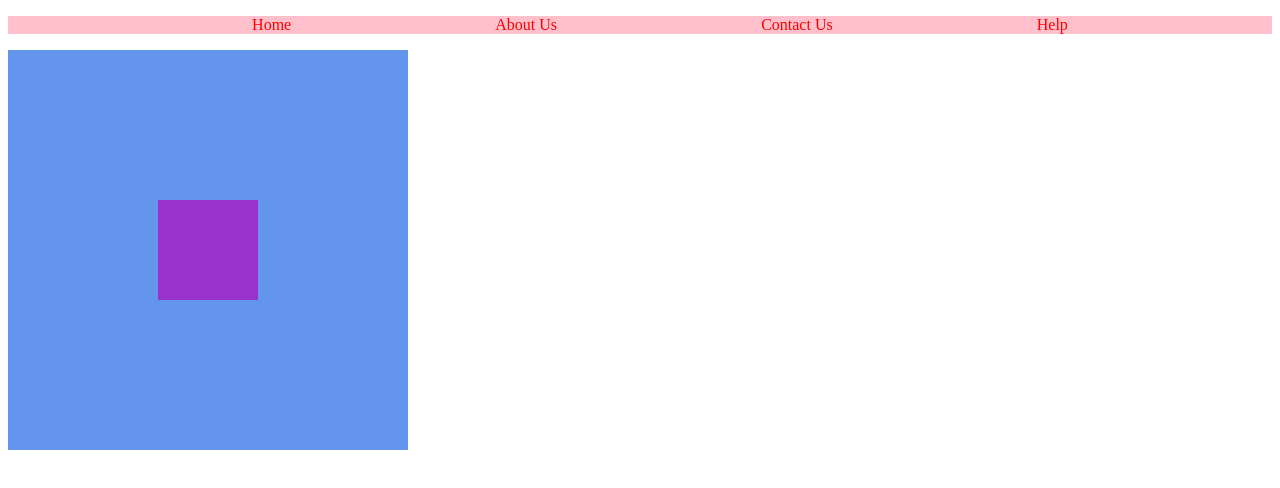
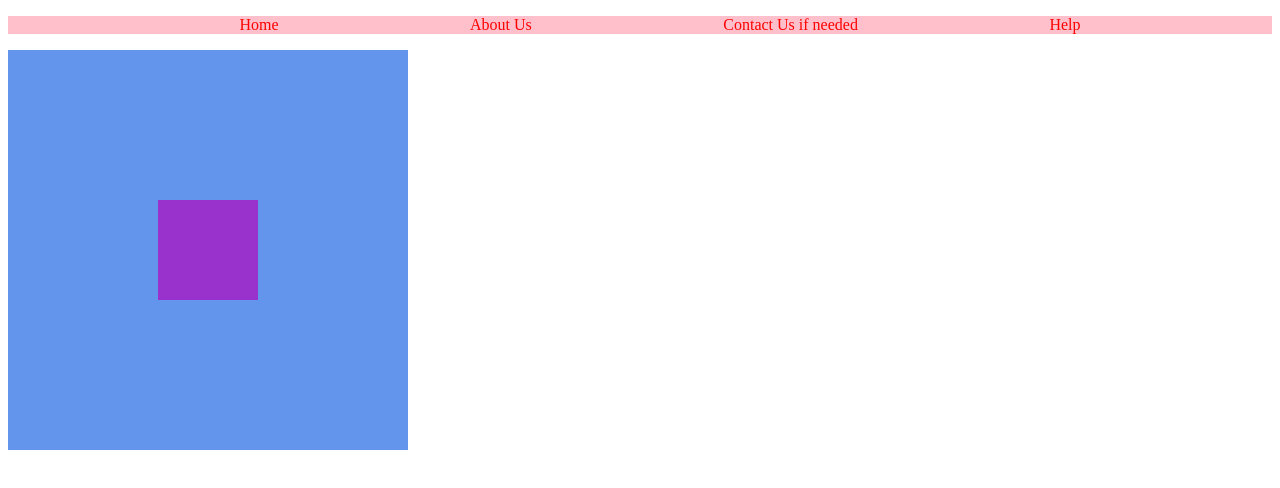
Before and after one commit to mozaid7/CSS, a plain HTML site: page Practice Questions/index6.html in a window 1280 px wide. Drawn offline with Linux system fonts and the light colour scheme.

Commit message:
Update index6.html

```diff
--- a/Practice Questions/index6.html
+++ b/Practice Questions/index6.html
@@ -10,7 +10,7 @@
         <ul class="navbar">
             <li><a href="#">Home</a></li>
             <li><a href="#">About Us</a></li>
-            <li><a href="#">Contact Us</a></li>
+            <li><a href="#">Contact Us if needed</a></li>
             <li><a href="#">Help</a></li>
         </ul>
         <div class="outer">
```
